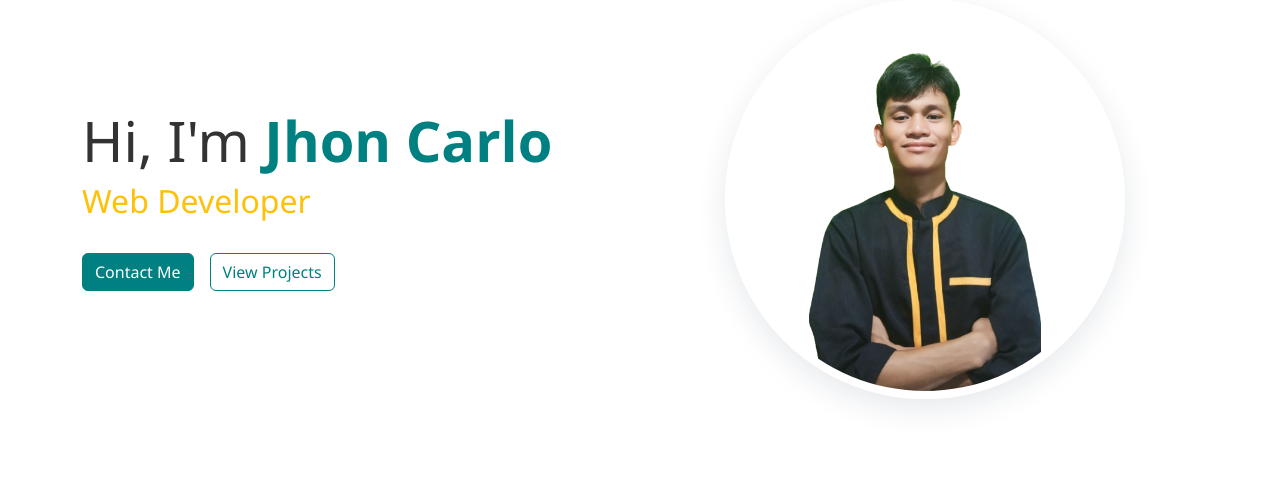
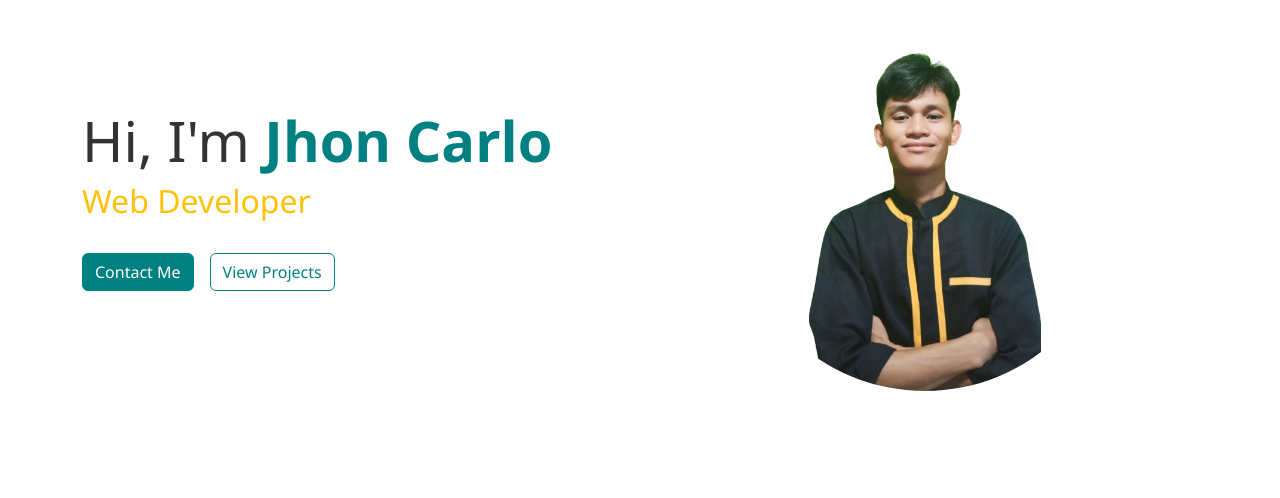
Before and after one commit to JeysiDev/Porfolio, a PHP site: page / in a window 1280 px wide. Shown: the part 241-739 px from the top of the page. Run offline with PHP 8.4, Linux system fonts and the light colour scheme; some libraries are stand-ins or nearby versions.

Commit message:
New update hero.css

```diff
--- a/css/components/hero.css
+++ b/css/components/hero.css
@@ -22,7 +22,7 @@
     width: 400px;
     height: 400px;
     border: 8px solid var(--white);
-    box-shadow: 0 10px 30px rgba(10, 37, 64, 0.1);
+    /* box-shadow: 0 10px 30px rgba(10, 37, 64, 0.1); */
     transition: transform 0.3s ease, box-shadow 0.3s ease;
 }
 
```
